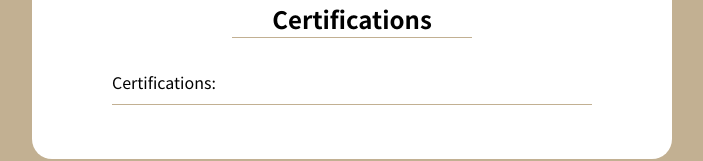
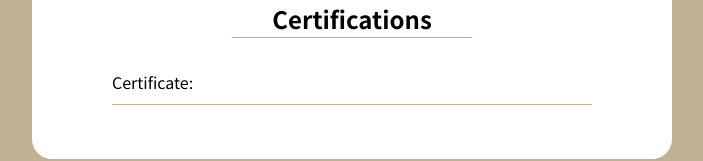
Before and after one commit to liampc/resume-maker, a React (Create React App) app: page / in a window 1280 px wide. Shown: the part 1446-1607 px from the top of the page, without its empty margins (416-1119 px from the left). Built offline with nearby package versions, Linux system fonts and the light colour scheme.

Commit message:
add plus span in card

```diff
--- a/src/components/_components.scss
+++ b/src/components/_components.scss
@@ -91,5 +91,17 @@
         }
     }
 
+    span {
+
+        font-size: 1rem;
+        align-self: flex-end;
+
+        &:hover {
+            color: $Brown;
+            cursor: pointer;
+        }
+
+    }
+
 
 }
--- a/src/layout/main/Main.js
+++ b/src/layout/main/Main.js
@@ -30,7 +30,7 @@ function Section(props){
     ]
 
     const certifications = [
-        {name: 'Certifications', type:'text'}
+        {name: 'Certificate', type:'text'}
     ]
 
     return (
```
